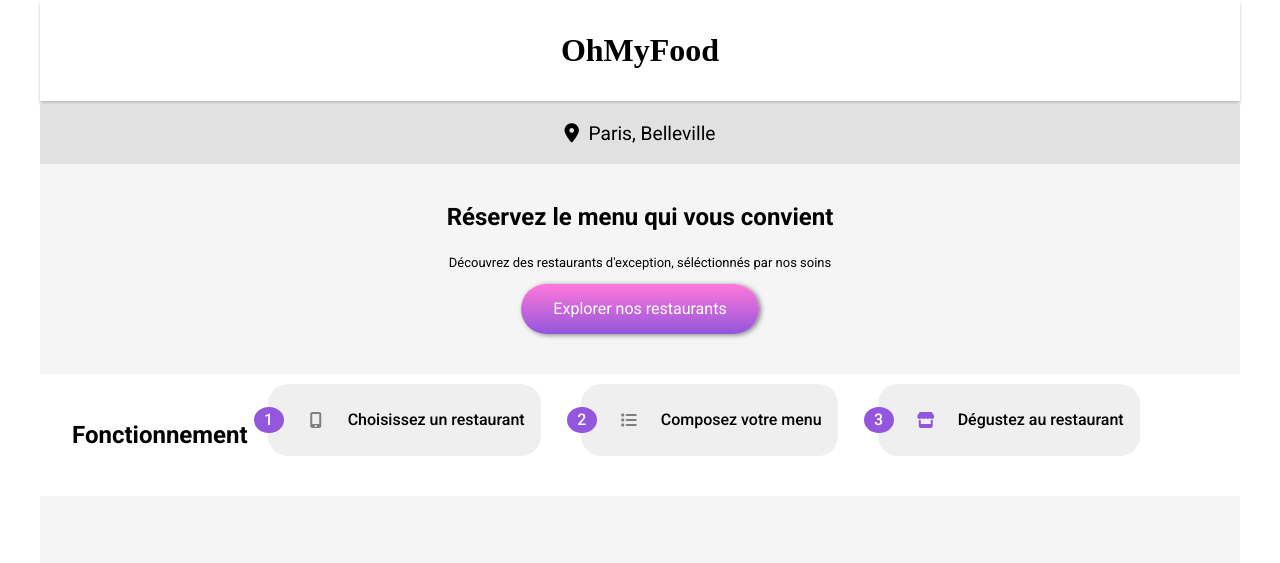
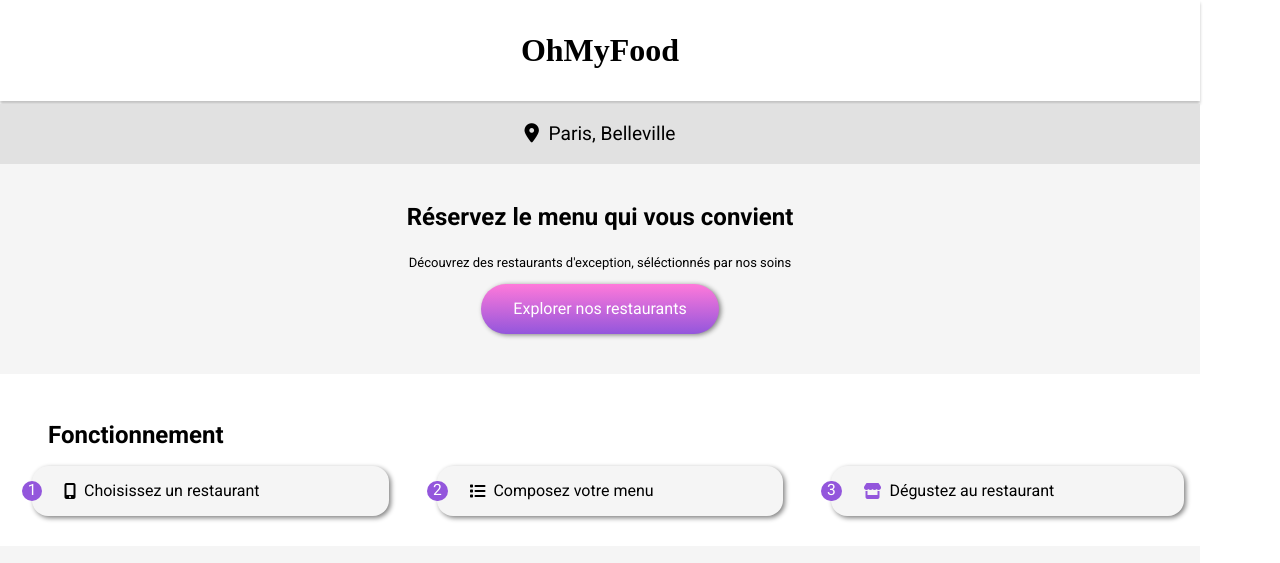
Before and after one commit to olivierbussier/ocr_P3_ohmyfood, a plain HTML site: page index.html in a window 1280 px wide. Shown: the top 563 px of the page. Drawn offline with nearby package versions, Linux system fonts and the light colour scheme; files that its build step writes are made by us from their sources; a web font is replaced by a local one.

Commit message:
Finalisation des boutons d'étape avec variables scss

```diff
--- a/assets/fonctionnement.scss
+++ b/assets/fonctionnement.scss
@@ -1,37 +1,54 @@
 .fonctionnement {
-	display: flex;
-	flex-direction: column;
 	margin-bottom: 30px;
-    @media (min-width: 768px) {
+    counter-reset: counter-etape;
+    padding: 0 1em;
+    font-size: 1em;
+    ol{
+        $button-height: 1rem;
+        $circle-proportion: 1.3;
+
+        display: flex;
         flex-direction: row;
+        gap: 2rem;
+        // Règle spécifique pour afficher les items en ligne si desktop
+        @media (max-width: 860px) {
+            flex-direction: column;
+        }
+        li {
+            display: flex;
+            align-items: center;
+            flex-grow: 1;           // Les <li> occupent tout l'espace
+            gap: 0.5rem;
+            position: relative;     // Positionnement relatif pour le pos absolu en dessous
+            padding: $button-height $button-height $button-height calc(2 * $button-height);
+            margin-left: $button-height;
+            border: none;
+            list-style: none;
+            font-size: $button-height;      // Pas de numérotation par défaut
+            border-radius: $button-height;
+            background-color: $background-light;
+            box-shadow: 2px 2px 5px grey;
+            @include animation-duration;
+            &:hover {
+                @include button-animation;
+            }
+            &::before {
+                font-size: $circle-proportion * 0.75rem;
+                display: flex;                      // Flex pour aligner le chiffre facilement
+                justify-content: center;
+                align-items: center;
+                align-content: center;
+                position: absolute;
+                //top: 1rem;              // Pour pouvoir décaler l'élément a gauche
+                left: -1 * calc($circle-proportion / 2) * $button-height;                  // Décalage à gauche
+                width: $circle-proportion * $button-height;
+                height: $circle-proportion * $button-height;
+                counter-increment: counter-etape;   // Incrément du compteur d'étape
+                content: counter(counter-etape);    // Affichage du compteur d'étape
+                border-radius: 50%;
+                background-color: $primary-color;
+                color:white;
+            }
+        }
     }
-
-	.btn-menu {
-		@extend %font-body;
-		font-weight: 500;
-		border: none;
-	}
-
-	button {
-		display: flex;
-		align-items: center;
-		margin: 10px 20px;
-		border-radius: 20px;
-		padding: 1rem;
-		span {
-			width: 30px;
-
-
-			background-color: $primary-color;
-			padding: 4px 8px;
-			border-radius: 50%;
-			float: left;
-			color: white;
-			margin-left: -30px;
-		}
-		i {
-			width: 4rem;
-			color: gray;
-		}
-	}
 }
--- a/assets/footer.scss
+++ b/assets/footer.scss
@@ -4,7 +4,7 @@ footer {
 	padding-bottom: 20px;
 
 	h2 {
-		@extend %font-logo;
+		@include font-logo;
 		font-size: 1.2em;
 		font-weight: 400;
 		margin: 0;
--- a/assets/header.scss
+++ b/assets/header.scss
@@ -2,7 +2,7 @@
 header {
 	box-shadow: 0 3px 3px darken($background-light,20%);
 	margin-bottom: 3px;
-	@extend %font-logo;
+	@include font-logo;
 	h1 {
 		font-size: 2em;
 		text-align: center;
--- a/assets/localisation-banniere.scss
+++ b/assets/localisation-banniere.scss
@@ -26,17 +26,15 @@
 
 .btn {
     $size: 1rem;
-	background: linear-gradient($secondary-color, $primary-color);
 	font-size: $size;
 	border:none;
 	color: white;
 	border-radius: $size * 2;
     box-shadow: 2px 1px 5px grey;
 	padding: $size $size * 2;
-    background-image: linear-gradient($secondary-color,$primary-color);
-    transition: all 250ms;
-&:hover {
-        transform: scale(1.02);
-        opacity: 0.9;
-	}
+    @include box-gradient;
+    @include animation-duration;
+    &:hover {
+        @include button-animation;
+    }
 }
--- a/assets/root.scss
+++ b/assets/root.scss
@@ -15,14 +15,27 @@ $bg-footer: #3e3e3e;
 }
 
 // Mixins pour les polices de caracteres
-%font-logo {
+@mixin font-logo {
 	font-family: 'Shrikhand', 'cursive';
 }
 
-%font-body {
+@mixin font-body {
 	font-family: 'roboto' , 'sans-serif';
 }
 
+// Mixin pour le dégradé utilisé à plusieurs endroits
+@mixin box-gradient {
+    background-image: linear-gradient($secondary-color,$primary-color);
+}
+
+@mixin animation-duration {
+	transition-duration: 250ms;
+}
+
+@mixin button-animation {
+	transform: scale(1.02);
+	opacity: 0.9;
+}
 // Reset des propriétés
 *,
 ::before,
@@ -36,14 +49,14 @@ $bg-footer: #3e3e3e;
 body {
 	margin: 0;
 	padding: 0;
-	@extend %font-body;
+	@include font-body;
 }
 
 // Définition du container qui va wrapper tous les éléments
 .container{
 	max-width: 1200px;
-	margin: auto;		// Centrage
-	padding: 0 0;
+	margin: 0;		// Centrage
+	padding: 0;
 	background-color: white;
 	color: black;
 }
--- a/assets/style.scss
+++ b/assets/style.scss
@@ -1,9 +1,9 @@
 @import url('https://fonts.googleapis.com/css2?family=Shrikhand&display=swap');
 @import url('https://fonts.googleapis.com/css2?family=Roboto:wght@100;300;400;500;700;900&display=swap');
 
-@import "root.scss";
-@import "header.scss";
-@import "localisation-banniere.scss";
-@import "fonctionnement.scss";
-@import "restaurants.scss";
-@import "footer.scss";
+@import "root";
+@import "header";
+@import "localisation-banniere";
+@import "fonctionnement";
+@import "restaurants";
+@import "footer";
--- a/index.html
+++ b/index.html
@@ -32,21 +32,18 @@
 
         <section class="fonctionnement">
             <h2>Fonctionnement</h2>
-            <button class="btn-menu">
-                <span>1</span>
-                <i class="fa-solid fa-mobile-screen-button"></i>
-                Choisissez un restaurant
-            </button>
-            <button class="btn-menu">
-                <span>2</span>
-                <i class="fa-solid fa-list"></i>
-                Composez votre menu
-            </button>
-            <button class="btn-menu">
-                <span>3</span>
-                <i class="fa-solid fa-store fg-primary"></i>
-                Dégustez au restaurant
-            </button>
+            <ol>
+                <li>
+                    <i class="fa-solid fa-mobile-screen-button"></i>
+                    Choisissez un restaurant
+                </li>
+                <li><i class="fa-solid fa-list"></i>
+                    Composez votre menu
+                </li>
+                <li><i class="fa-solid fa-store fg-primary"></i>
+                    Dégustez au restaurant
+                </li>
+            </ol>
         </section>
 
         <section class="restaurants">
```
